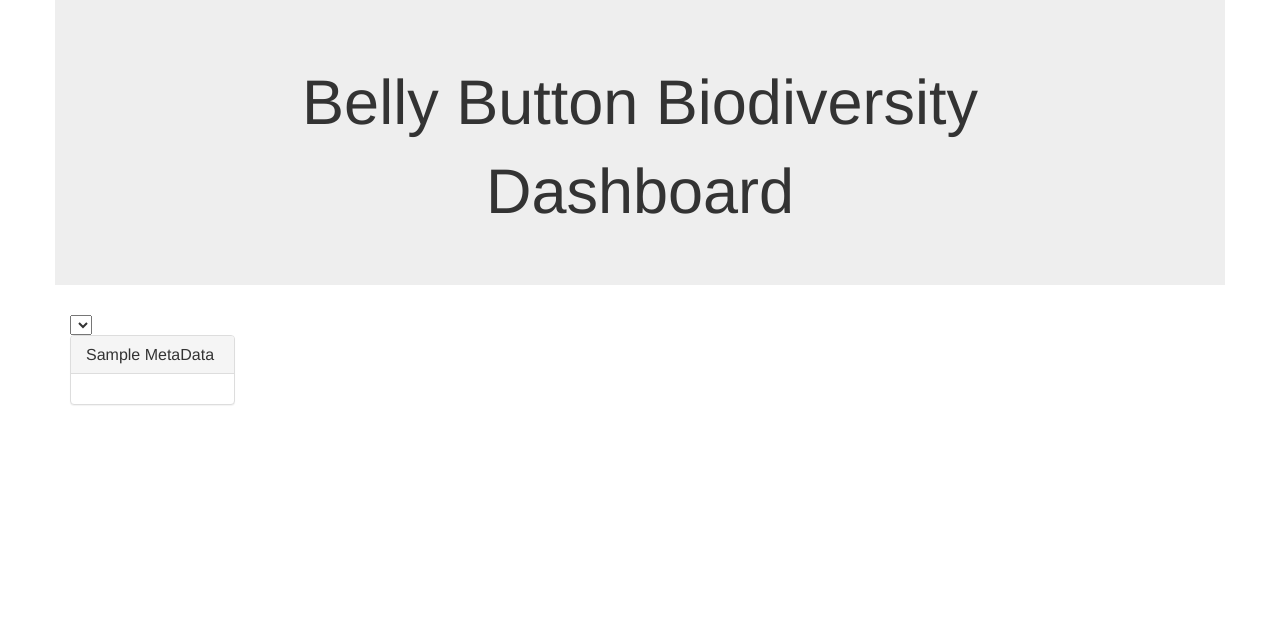
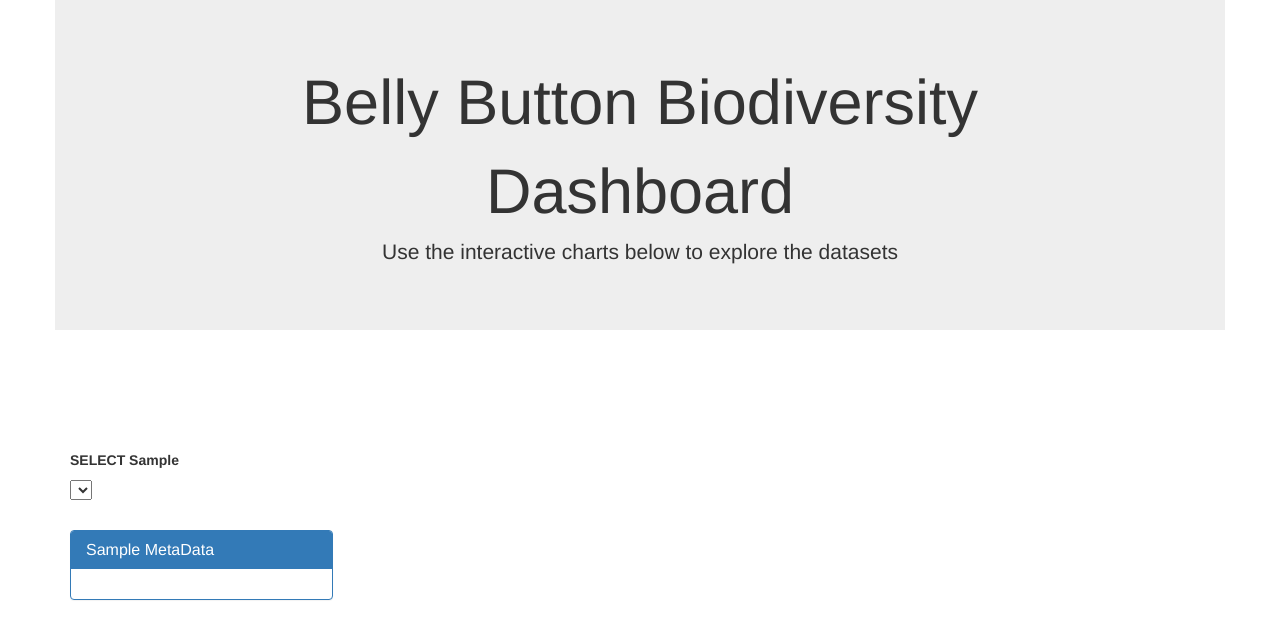
Before and after one commit to jijivjacob1/intrActViz, a Flask app: page / in a window 1280 px wide. Shown: the top 639 px of the page. Run offline with Flask 2, Linux system fonts and the light colour scheme; lists and menus that the app fills with data are empty; parts of the project's set-up code (start-up, migrations or seed data) failed here and were passed over; some libraries are stand-ins or nearby versions.

Commit message:
latest changes

```diff
--- a/static/js/app.js
+++ b/static/js/app.js
@@ -27,7 +27,7 @@ function initMetaDataSection(sample){
         for (var i = 0; i < fields.length ; i++) {
             var $row = $tbody.insertRow(i);
             var $cell = $row.insertCell(0);
-            $cell.innerText = "" + fields[i] + ":" + response[0][fields[i]];
+            $cell.innerText = "" + fields[i] + ": " + response[0][fields[i]];
         }
 
     });
--- a/templates/index.html
+++ b/templates/index.html
@@ -12,17 +12,22 @@
         <div class="container">
             <h1>Belly Button Biodiversity</h1>
             <h1>Dashboard</h1>
+            <p>Use the interactive charts below to explore the datasets</p>
         </div>
     </div>
     <div class="container">
         <div class="row">
 
-            <div class="col-lg-2 form-group" >
-                 <select id="selDataset" onchange="optionChanged(this.value)">
+            <div class="col-lg-3 form-group" >
+                <div style = " margin-top : 90px;">
+                <b >SELECT Sample</b>
+                </BR>
+                 <select id="selDataset" onchange="optionChanged(this.value)" style = " margin-top : 10px;">
 
                 </select>
+                </div>
 
-                <div class="panel panel-default">
+                <div class="panel panel-primary" style = " margin-top : 30px;">
                     <div class="panel-heading">
                       <h3 class="panel-title">Sample MetaData</h3>
                     </div>
@@ -36,7 +41,7 @@
             <div class="col-lg-5 form-group" >
                 <div id="pie-plot"></div>
            </div>
-           <div class="col-lg-5 form-group" >
+           <div class="col-lg-4 form-group" >
             <div id="plot2"></div>
 
 
```
